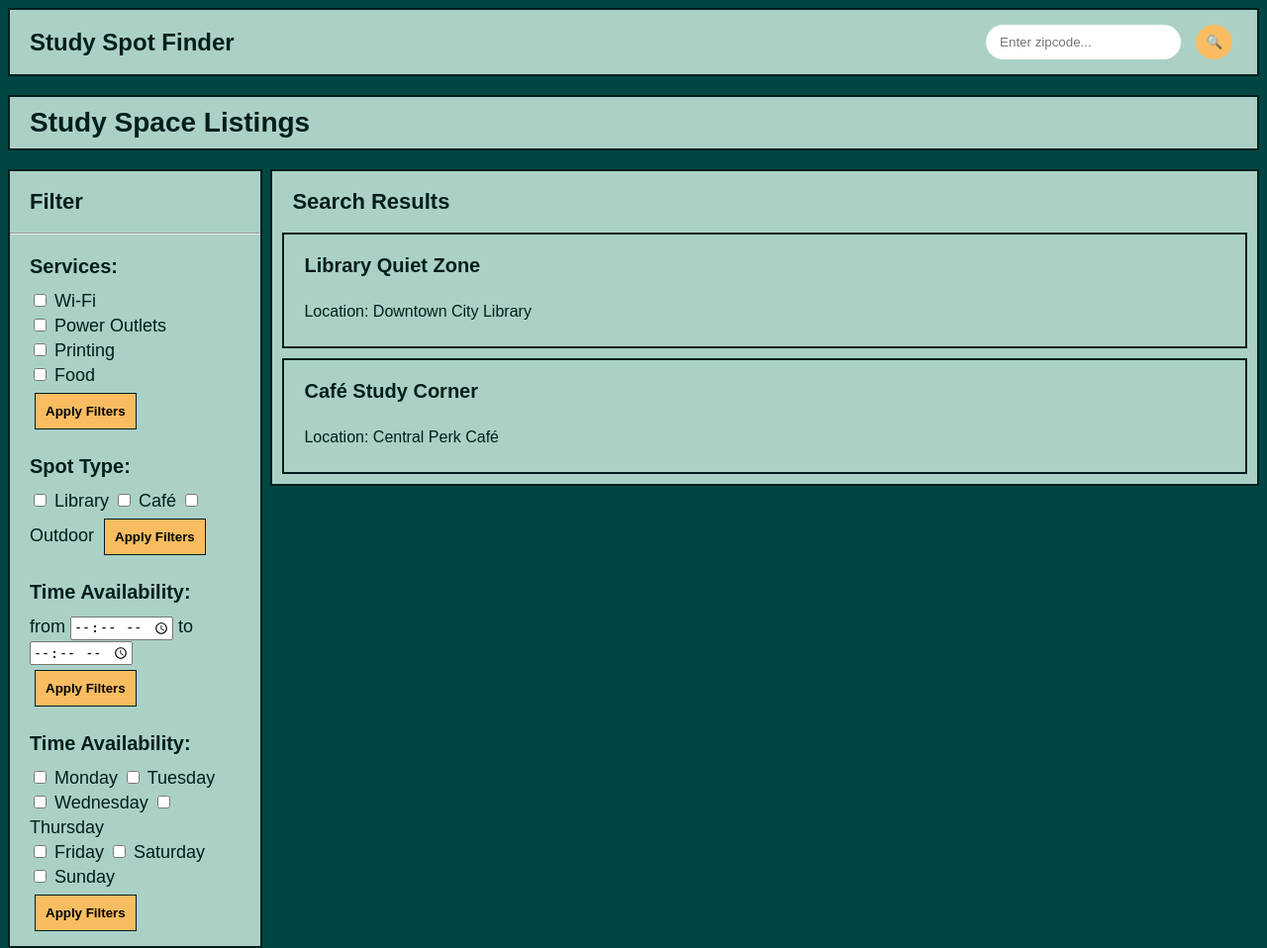
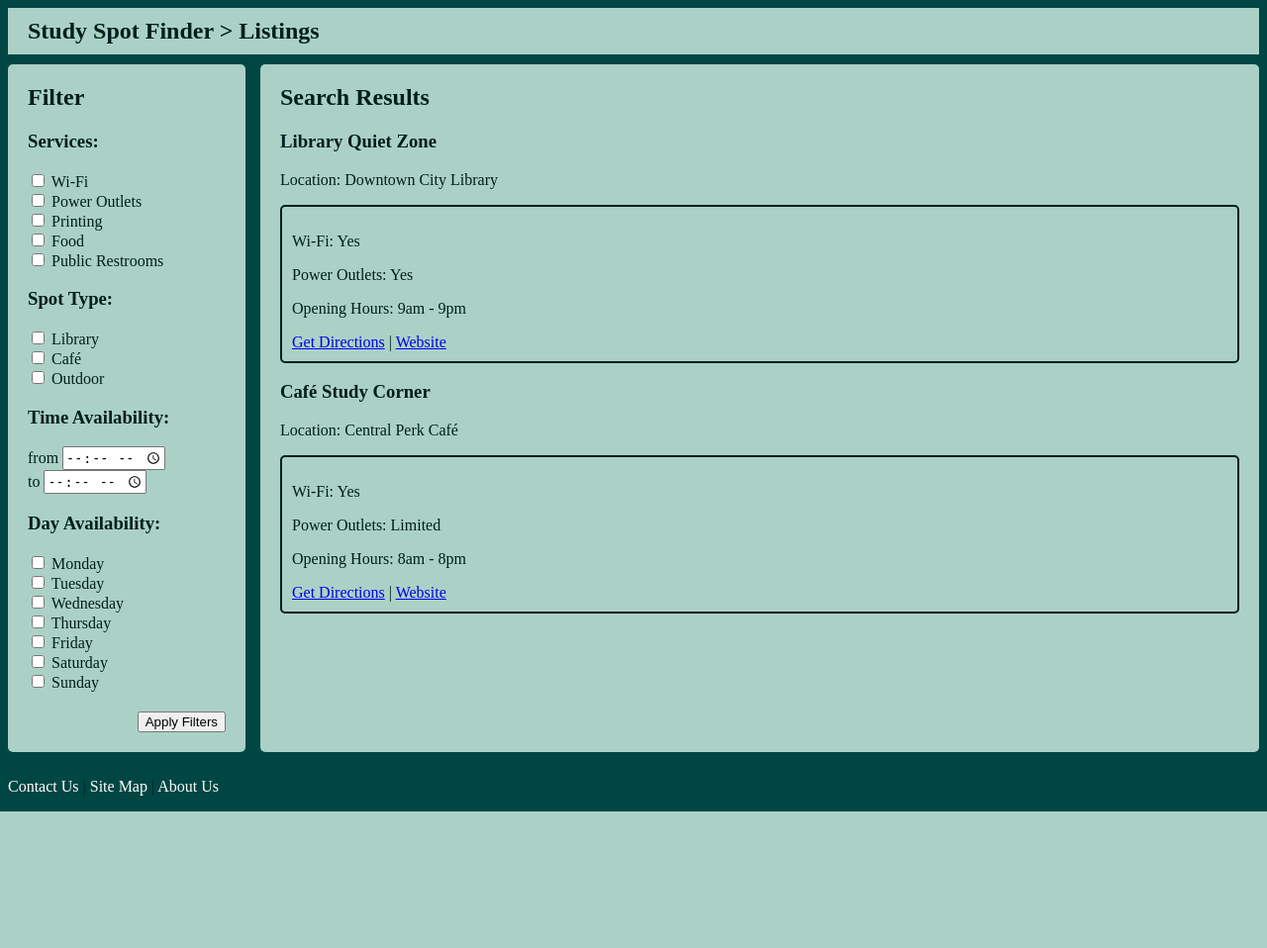
Before and after one commit to JaclynW/StudySpaceFinder, a PHP site: page /listing.html in a window 1280 px wide. Shown: the whole page at 99% size. After the commit the page ends 820 px from the top, so only its background shows below. Run offline with PHP 8.4, Linux system fonts and the light colour scheme.

Commit message:
Normalizing design and theme across pages

```diff
--- a/css/listing.css
+++ /dev/null
@@ -1,130 +0,0 @@
-body {
-    background-color: #004643;
-    font-family: Arial;
-    color:#001e1d
-}
-
-h1 {
-    background-color: #abd1c6;
-    border: 2px solid #001e1d;
-    padding: 10px 20px;
-    font-size: 28px;
-}
-
-h2 {
-    padding: 0px 20px;
-    font-size: 22px;
-}
-
-h3 {
-    margin: 0px;
-    padding: 10px 0px;
-    font-size: 20px;
-}
-
-form {
-    font-size: 18px;
-    line-height: 25px;
-    margin: 10px 20px;
-}
-
-button {
-    background-color: #f9bc60;
-    border: 1.5px #001e1d solid;
-    align-content: center;
-    margin: 5px;
-    padding: 10px;
-    cursor: pointer;
-    font-weight: bold;
-}
-
-button:hover {
-    background-color: #e16162;
-}
-
-
-/* ========================== NAV BAR STYLE ========================== */
-#navbar {
-    background-color: #abd1c6;
-    border: 2px solid #001e1d;
-    color: #001e1d;
-    display: flex;
-    justify-content: space-between;
-    padding: 10px 20px;
-    align-items: center;
-}
-
-#logo {
-    font-size: 24px;
-    font-weight: bold;
-}
-
-#search-box {
-    display: flex;
-    align-items: center;
-}
-
-#search-input {
-    background-color: #fffffe;
-    padding: 10px;
-    margin-right: 10px;
-    border: none;
-    border-radius: 20px;
-    outline: none;
-}
-
-
-#search-btn, #close-btn {
-    background-color: #f9bc60;
-    border: none;
-    padding: 10px;
-    margin-left: 5px;
-    border-radius: 50%;
-    cursor: pointer;
-    outline: none;
-}
-
-#search-btn:hover, #close-btn:hover {
-    background-color: #e16162;
-}
-
-/* Hide the close button initially */
-#close-btn {
-    display: none;
-}
-/* ==================== END OF NAV BAR STYLE ==================== */
-
-
-
-/* ========================= SECTIONS ========================= */
-.listing {
-    border: 2px solid #001e1d;
-    margin: 10px 10px;
-    padding: 10px 20px;
-}
-
-#filter-section {
-    background-color: #abd1c6;
-    border: 2px solid #001e1d;
-    width: 20%;
-    height: 100%;
-    float: left;
-}
-
-
-#results-section{
-    margin-left: 21%;
-    background: #abd1c6;
-    border: 2px solid #001e1d;
-}
-/* ===================== END OF SECTIONS ===================== */
-
-
-
-/* ===================== DETAIL ELEMENTS ===================== */
-
-.details {
-    display: none;
-}
-
-/* ================= END OF DETAIL ELEMENTS ================= */
--- a/css/style.css
+++ b/css/style.css
@@ -1,7 +1,9 @@
 body {
     font-family: 'Times New Roman', Times, serif;
     background-color: #004643;
+    color: #001e1d; /* Added from new CSS for body color */
 }
+
 /* Unique background color for each section */
 #find-your-study-spot {
     position: relative;
@@ -15,11 +17,9 @@ body {
     right: 0;
     bottom: 0;
     left: 0;
-    background:  url('../assets/studySpot2.png') no-repeat center center;
+    background: url('../assets/studySpot2.png') no-repeat center center;
     background-size: cover;
     z-index: -1;
-    content: "";
-
 }
 
 #find-your-study-spot .inner-div{
@@ -80,9 +80,7 @@ body {
     margin: 10px 0;
     width: 100%;
     margin-right: 10px;
-
 }
-
 
 /* Existing button and input styles */
 .section {
@@ -98,6 +96,7 @@ body {
     border: none;
     border-radius: 7px;
     box-shadow: 0 2px 4px rgba(0, 0, 0, 0.2);
+    text-shadow: 3px 3px 5px #000000;
     transition: all 0.3s ease;
     cursor: pointer;
     text-align: center;
@@ -122,35 +121,45 @@ h1{
 }
 
 h3{
-    color: #fffffe;
+    color: #001e1d;
 }
 
+a:visited {
+    color: #d3d3d3; /* Light grey color for visited links */
+}
 
 footer a {
-    color: #fffffe; /* Change the color to fit your footer's style */
-    text-decoration: none; /* Removes the underline */
+    color: #fffffe; /* Ensure footer link colors are consistent */
+    text-decoration: none;
 }
 
 footer a:hover {
-    text-decoration: underline; /* Adds an underline on hover for visual feedback */
+    text-decoration: underline;
 }
 
 .search-section input[type="text"], .search-section input[type="checkbox"] {
     margin: 10px 0;
 }
 
+.content-container{
+    display: flex;
+    justify-content: space-between;
+}
+
 #navbar {
-    background-color: #abd1c6; /* Adjust the color to match your brand */
+    background-color: #abd1c6;
     color: #001e1d;
     display: flex;
     justify-content: space-between;
     padding: 10px 20px;
     align-items: center;
 }
+
 #navbar a {
-    color: #001e1d; /* Makes text color white */
-    text-decoration: none; /* Removes underline */
+    color: #001e1d;
+    text-decoration: none;
 }
+
 #logo {
     font-size: 24px;
     font-weight: bold;
@@ -180,10 +189,42 @@ footer a:hover {
 }
 
 #search-btn:hover, #close-btn:hover {
-    background-color: #e16162; /* Light grey background for the button on hover */
+    background-color: #d48989;
 }
 
 /* Hide the close button initially */
 #close-btn {
     display: none;
 }
+
+#filter-section {
+    width: 200px; /* Ensuring unit is specified */
+    margin-right: 20px; /* Keeps the section away from elements on its right */
+    background-color: #abd1c6; /* Background color */
+    padding: 0px 20px 20px 20px; /* Top, Right, Bottom, Left padding */
+    border-radius: 5px; /* Rounded corners */
+    margin: 10px 0; /* Margin above and below the section */
+}
+
+#results-section{
+    flex: 1;
+    flex-grow: 1;
+    background-color: #abd1c6; /* Background color */
+    padding: 0px 20px 20px 20px; /* Top, Right, Bottom, Left padding */
+    border-radius: 5px; /* Rounded corners */
+    margin: 10px 0; /* Margin above and below the section */
+    margin-left: 15px;
+}
+
+#message{
+    width: 100%;
+    height: 150px;
+    resize: vertical;
+}
+
+.details {
+    border: 2px solid #001e1d; /* Example: solid black border */
+    padding: 10px; /* Adds some space inside the border */
+    margin-top: 10px; /* Adds some space above each details section */
+    border-radius: 5px; /* Optional: Adds rounded corners for a smoother look */
+}
--- a/listing.html
+++ b/listing.html
@@ -4,87 +4,78 @@
 <head>
     <meta charset="UTF-8">
     <meta name="viewport" content="width=device-width, initial-scale=1.0">
+    <title>Study Spot Finder - Listings</title>
     <link rel="icon" href="assets/icon.png" type="image/png">
-    <title>Study Space Listings</title>
-    <link rel="stylesheet" href="css/listing.css">
+    <link rel="stylesheet" href="css/style.css">
 </head>
 
 <body>
 
     <nav id="navbar">
-        <div id="logo">Study Spot Finder</div>
-        <div id="search-box">
-            <input type="search" id="search-input" placeholder=" Enter zipcode... ">
-            <button id="search-btn">&#128269;</button>
-            <button id="close-btn">&#10006;</button>
-        </div>
+        <div id="logo"><a href="index.html">Study Spot Finder</a> > Listings</div>
     </nav>
 
-    <header>
-        <h1>Study Space Listings</h1>
-    </header>
+    <div class="content-container">
 
         <section id="filter-section">
             <h2>Filter</h2>
-        <hr>
-        <!-- SERVICES FORM -->
-        <form id="services-form">
+            <form id="combined-filters-form">
+                <!-- SERVICES -->
+                <div>
                     <h3>Services:</h3>
                     <input type="checkbox" id="wifi" name="wifi">
-            <label for="wifi">Wi-Fi</label> <br>
+                    <label for="wifi">Wi-Fi</label><br>
                     <input type="checkbox" id="outlets" name="outlets">
-            <label for="outlets">Power Outlets</label> <br>
+                    <label for="outlets">Power Outlets</label><br>
                     <input type="checkbox" id="printing" name="printing">
-            <label for="printing">Printing</label> <br>
+                    <label for="printing">Printing</label><br>
                     <input type="checkbox" id="food" name="food">
-            <label for="food">Food</label> <br>
-            <!-- Add other filters as needed -->
-            <button type="submit">Apply Filters</button>
-        </form>
+                    <label for="food">Food</label><br>
+                    <input type="checkbox" id="restroom" name="restroom">
+                    <label for="restroom">Public Restrooms</label><br>
+                </div>
                 <!-- SPOT TYPE -->
-        <form id="spot-type-form">
+                <div>
                     <h3>Spot Type:</h3>
                     <input type="checkbox" id="library" name="library">
-            <label for="library">Library</label>
+                    <label for="library">Library</label><br>
                     <input type="checkbox" id="cafe" name="cafe">
-            <label for="cafe">Café</label>
+                    <label for="cafe">Café</label><br>
                     <input type="checkbox" id="outdoor" name="outdoor">
-            <label for="outdoor">Outdoor</label>
-            <!-- Add other filters as needed -->
-            <button type="submit">Apply Filters</button>
-        </form>
-
-        <form id="time-form">
+                    <label for="outdoor">Outdoor</label><br>
+                </div>
+                <!-- TIME AVAILABILITY -->
+                <div>
                     <h3>Time Availability:</h3>
                     <label>from</label>
-            <input type="time" id="open-time">
+                    <input type="time" id="open-time" name="open-time"><br>
                     <label>to</label>
-            <input type="time" id="close-time">
-            <!-- Add other filters as needed -->
-            <button type="submit">Apply Filters</button>
+                    <input type="time" id="close-time" name="close-time"><br>
+                </div>
+                <!-- DAY AVAILABILITY -->
+                <div>
+                    <h3>Day Availability:</h3>
+                    <input type="checkbox" id="mon" name="mon">
+                    <label for="mon">Monday</label><br>
+                    <input type="checkbox" id="tue" name="tue">
+                    <label for="tue">Tuesday</label><br>
+                    <input type="checkbox" id="wed" name="wed">
+                    <label for="wed">Wednesday</label><br>
+                    <input type="checkbox" id="thu" name="thu">
+                    <label for="thu">Thursday</label><br>
+                    <input type="checkbox" id="fri" name="fri">
+                    <label for="fri">Friday</label><br>
+                    <input type="checkbox" id="sat" name="sat">
+                    <label for="sat">Saturday</label><br>
+                    <input type="checkbox" id="sun" name="sun">
+                    <label for="sun">Sunday</label><br>
+                </div>
+                <div style="text-align: right;">
+                    <button type="submit" style="margin-top: 20px;">Apply Filters</button>
+                </div>
             </form>
+        </section>
 
-        <form id="day-form">
-            <h3>Time Availability:</h3>
-            <input type="checkbox" id="mon" name="mon">
-            <label for="mon">Monday</label>
-            <input type="checkbox" id="tue" name="tue">
-            <label for="tue">Tuesday</label> <br>
-            <input type="checkbox" id="wed" name="wed">
-            <label for="wed">Wednesday</label>
-            <input type="checkbox" id="thu" name="thu">
-            <label for="thu">Thursday</label> <br>
-            <input type="checkbox" id="fri" name="fri">
-            <label for="fri">Friday</label>
-            <input type="checkbox" id="sat" name="sat">
-            <label for="sat">Saturday</label> <br>
-            <input type="checkbox" id="sun" name="sun">
-            <label for="sun">Sunday</label> <br>
-            <!-- Add other filters as needed -->
-            <button type="submit">Apply Filters</button>
-        </form>
-
-    </section>
 
     <section id="results-section">
         <h2>Search Results</h2>
@@ -114,6 +105,16 @@
         </div>
     </section>
 
+    </div>
+
+    <footer>
+        <p>
+            <a href="contact.html">Contact Us</a> |
+            <a href="sitemap.html">Site Map</a> |
+            <a href="about.html">About Us</a>
+        </p>
+    </footer>
+
     <script>
         function showDetails(id) {
             var details = document.getElementById(id);
```
Also changed, not shown: contact.html (added, +51 -0 lines), index.html (+2 -6 lines), login.html (+32 -7 lines), register.html (+31 -5 lines), sitemap.html (+19 -1 lines), about.html (added), css/layout.css (deleted). Lines whose indentation alone changed are shown as unchanged.
